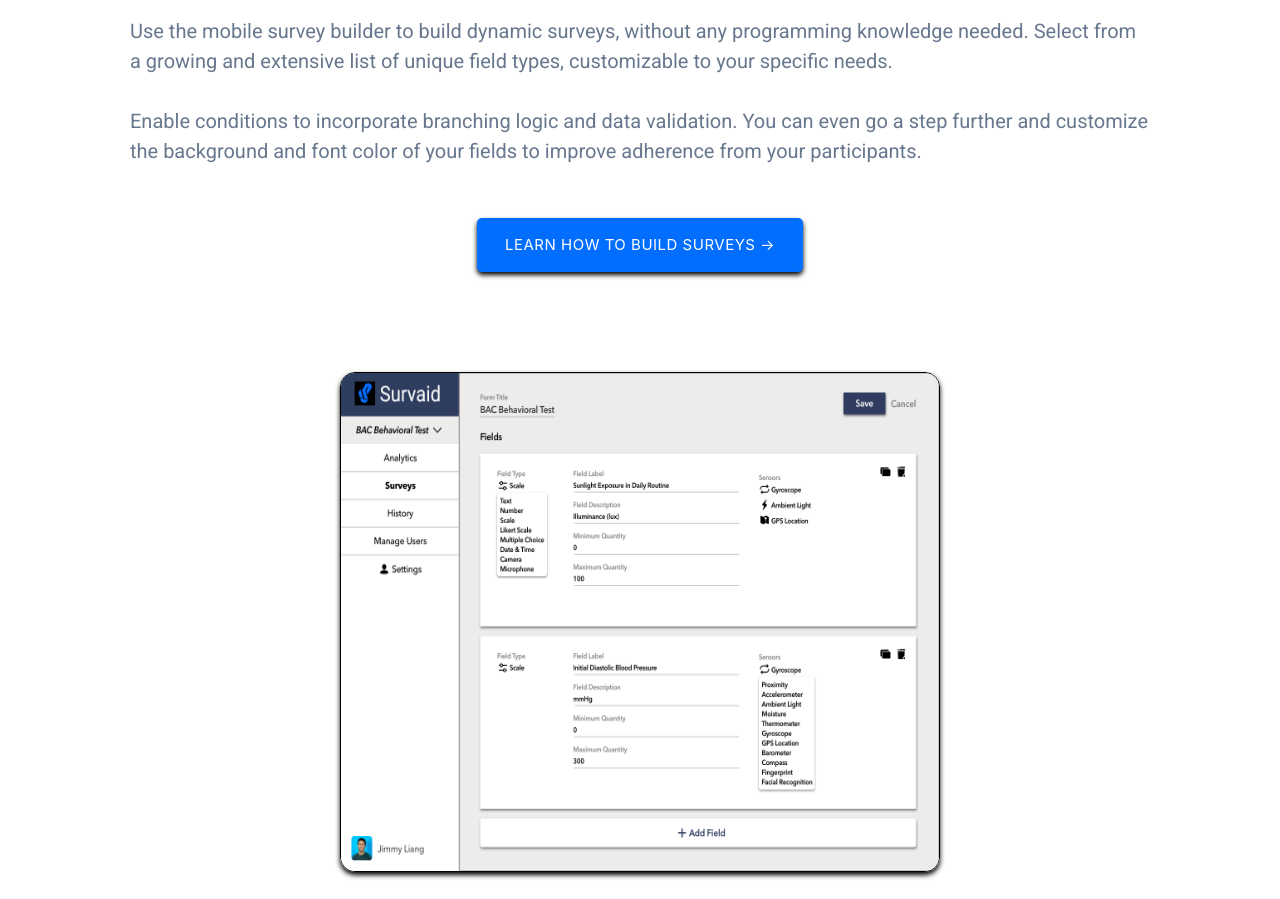
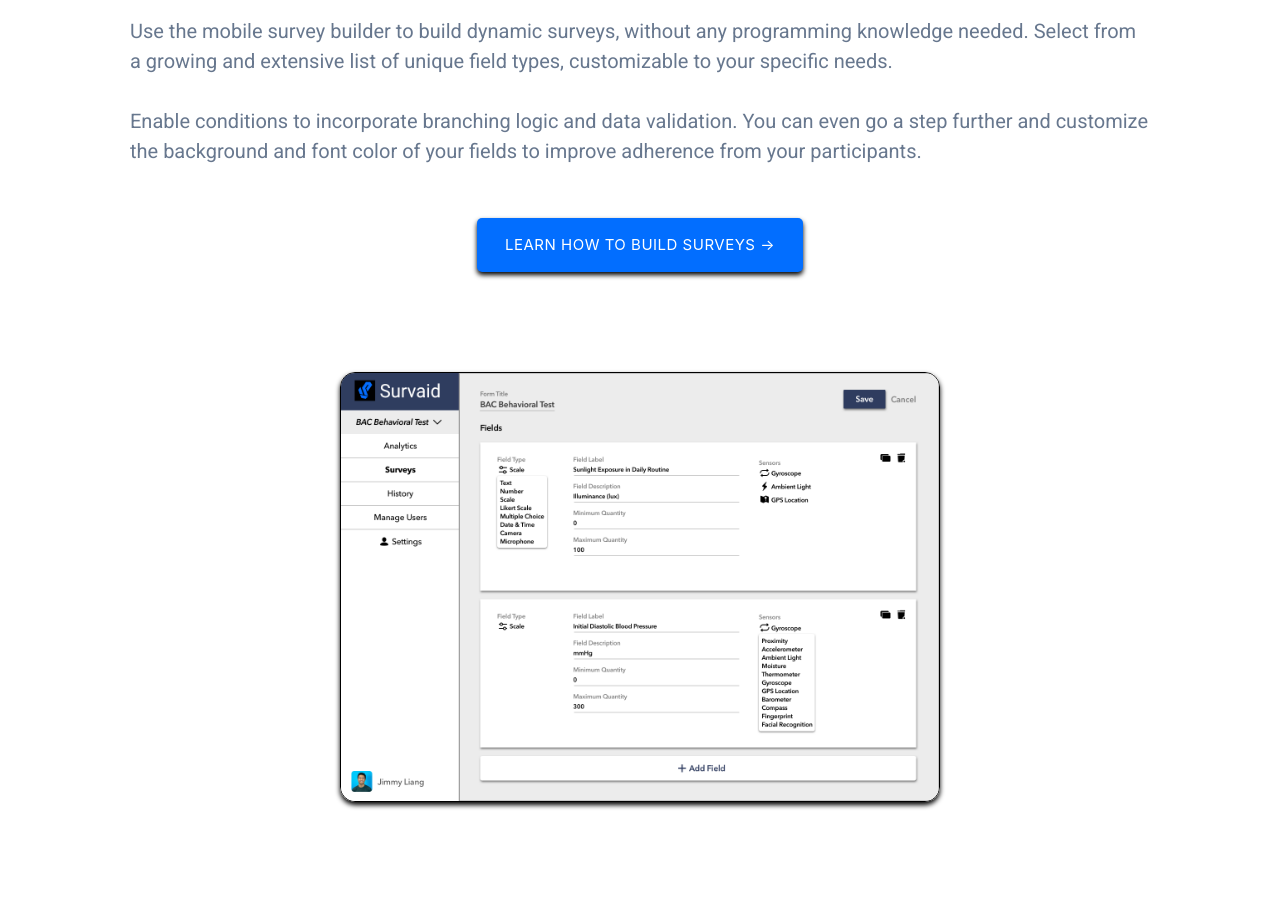
Before and after one commit to jimbucktoo/landingpage, a plain HTML site: page public/features.html in a window 1280 px wide. Shown: the part 378-1277 px from the top of the page. Drawn offline with nearby package versions, Linux system fonts and the light colour scheme.

Commit message:
critical correction

```diff
--- a/public/app.css
+++ b/public/app.css
@@ -291,7 +291,7 @@ input {
 .screenshotApp {
     border-radius: 15px;
     width: 600px;
-    height: 450px;
+    height: 430px;
     margin-top: 30px;
     border: 1px solid black;
     box-shadow: 0 3px 5px black !important;
@@ -644,7 +644,7 @@ input {
     .screenshotApp {
         border-radius: 15px;
         width: 600px;
-        height: 500px;
+        height: 4300px;
         margin-top: 100px;
         border: 1px solid black;
         box-shadow: 0 3px 5px black !important;
@@ -678,7 +678,7 @@ input {
     .screenshotApp {
         border-radius: 15px;
         width: 600px;
-        height: 500px;
+        height: 430px;
         margin-top: 100px;
         border: 1px solid black;
         box-shadow: 0 3px 5px black !important;
```
Also changed, not shown: 1 other file.
